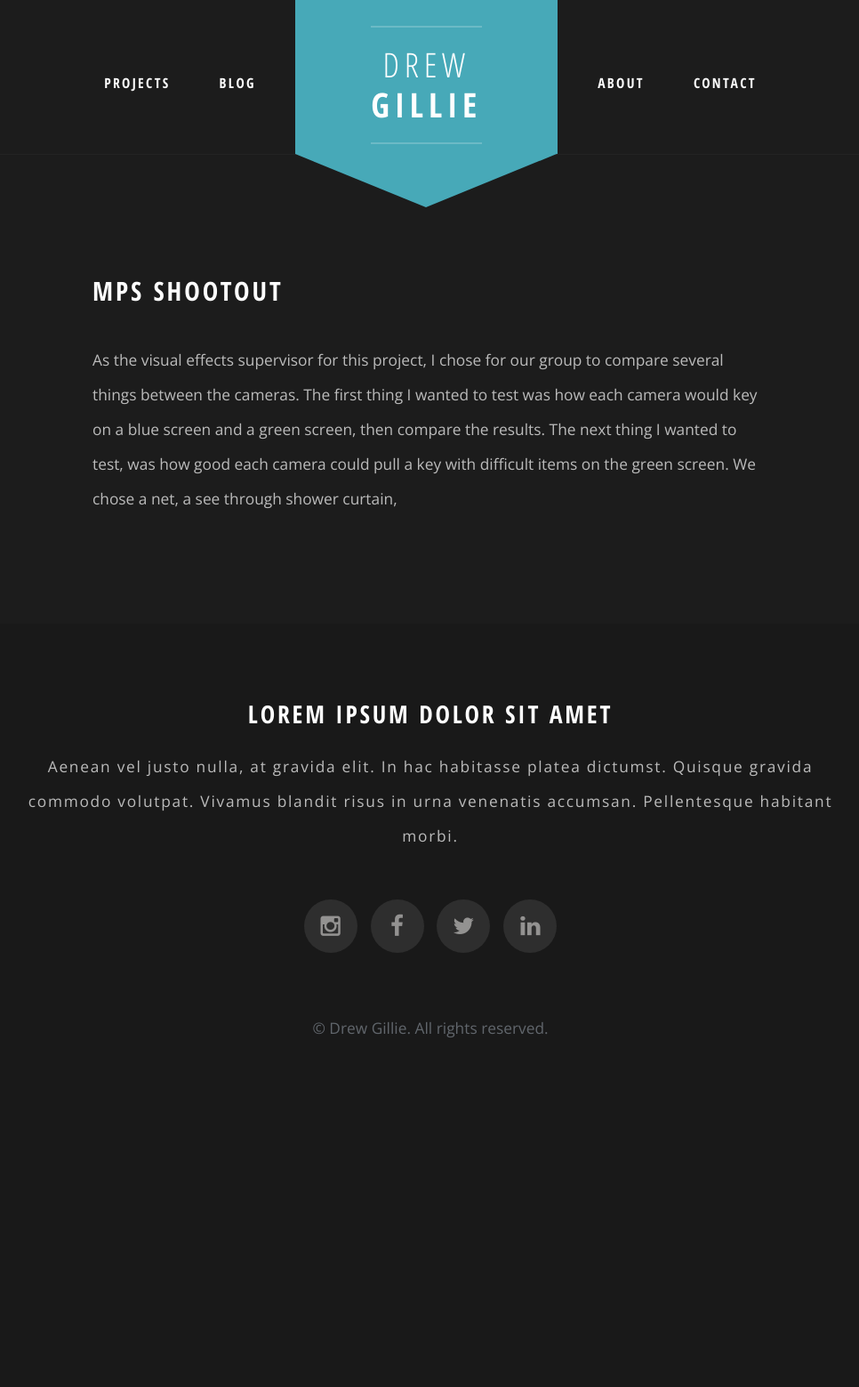
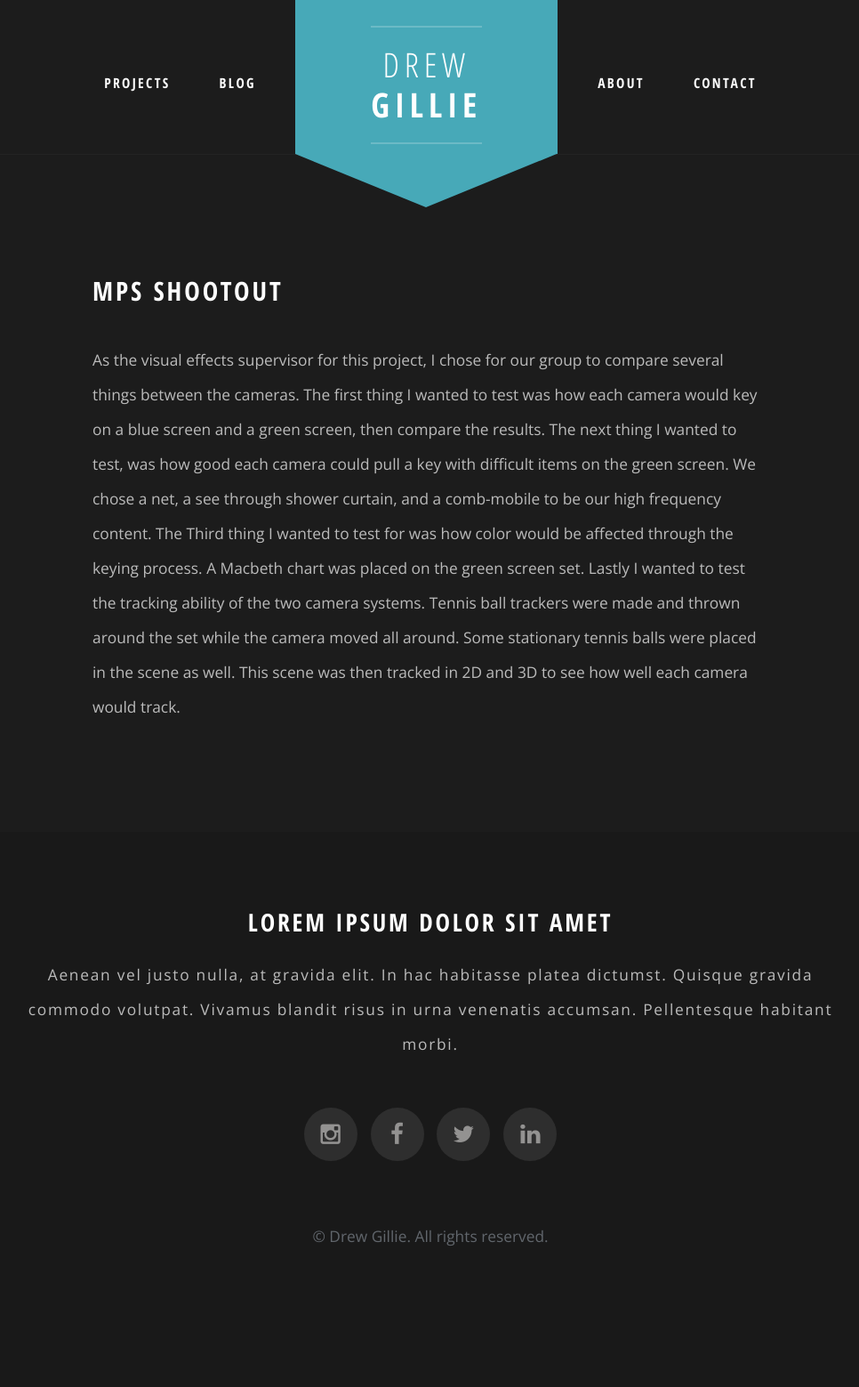
Before and after one commit to drewgillievfx/DrewGillie.com, a Jekyll site: the page built from _projects/02-MPS-Shootout.md, in a window 1280 px wide. Shown: the whole page at 89% size, without its empty margins (156-1122 px from the left). Built offline with Jekyll 4.4.1, drawn with Linux system fonts in a browser that asks for light colours; before the commit the page ends 1325 px from its top, so only the background shows below that.

Commit message:
mps edit 21

```diff
--- a/_projects/02-MPS-Shootout.md
+++ b/_projects/02-MPS-Shootout.md
@@ -3,8 +3,11 @@
 title: MPS Shootout
 short_description: ARRI D21 vs. 35 mm film
 long_description: >
-  Long description describing this project. It was a pretty cool project to work
-  on but I simply don't have much more time to work on it.
+  Technical analysis between the Arri D-21 and the Arriflex BL-III using Vision
+  3 500T Film to explore critical image quality. Produced and planned the
+  shootout. Compared the tracking ability of blue and green screens between each
+  camera system. On set visual effects supervisor to ensure that the green
+  screen scenes were properly recorded and lit. Used Nuke in the ACES workflow.
 image: project2.png
 featured: True
 ---
@@ -16,4 +19,10 @@
 how each camera would key on a blue screen and a green screen, then compare the
 results. The next thing I wanted to test, was how good each camera could pull a
 key with difficult items on the green screen. We chose a net, a see through
-shower curtain,
+shower curtain, and a comb-mobile to be our high frequency content. The Third
+thing I wanted to test for was how color would be affected through the keying
+process. A Macbeth chart was placed on the green screen set. Lastly I wanted to
+test the tracking ability of the two camera systems. Tennis ball trackers were
+made and thrown around the set while the camera moved all around. Some
+stationary tennis balls were placed in the scene as well. This scene was then
+tracked in 2D and 3D to see how well each camera would track.
```
